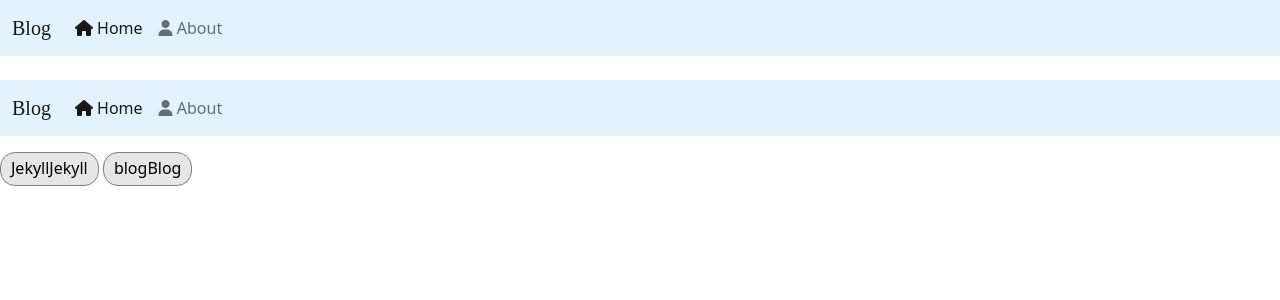
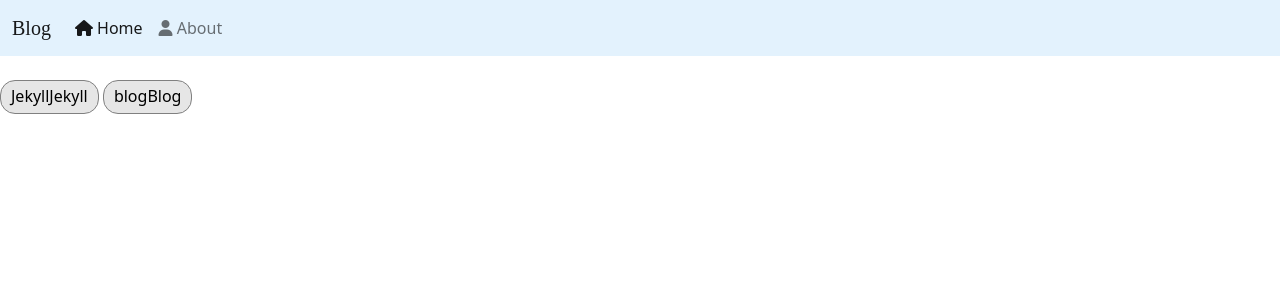
Before and after one commit to happydm09/B, a Jekyll site: the page built from pages/tag.md, in a window 1280 px wide. Shown: the top 300 px of the page. Built offline with Jekyll 4.4.1, drawn with Linux system fonts in a browser that asks for light colours; nearby versions of some CDN libraries; some web fonts are replaced.

Commit message:
Update tag.md

```diff
--- a/pages/tag.md
+++ b/pages/tag.md
@@ -3,4 +3,4 @@ layout: main
 title: Tags
 permalink: /tag
 ---
-{% include nav.html %} {% include tags.html %}
+{% include tags.html %}
```
